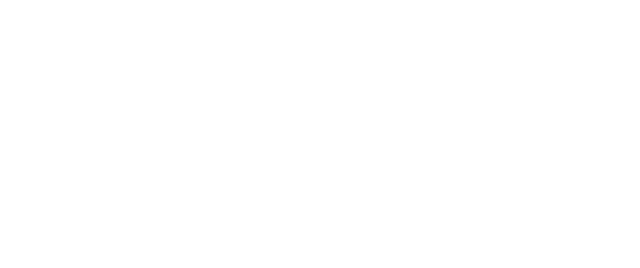
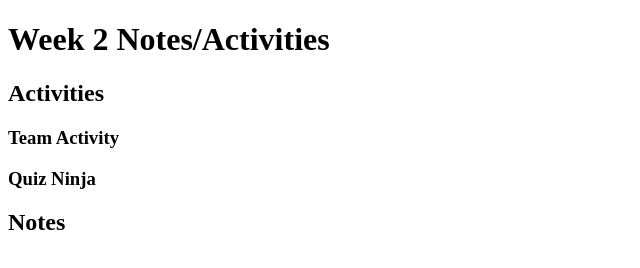
Before and after one commit to TLatu2020/WDD-330, a plain HTML site: page week2/index.html in a window 1280 px wide. Shown: the whole page, without its empty margins (0-640 px from the left). Drawn offline with Linux system fonts and the light colour scheme.

Commit message:
week 2 activites added

```diff
--- a/week2/index.html
+++ b/week2/index.html
@@ -8,6 +8,18 @@
 </head>
 
 <body>
+    <h1>Week 2 Notes/Activities</h1>
+
+
+    <h2>Activities</h2>
+
+    <h3>Team Activity</h3>
+    <a href="activities/activity.html"></a>
+
+    <h3>Quiz Ninja</h3>
+    <a href="activities/quiz_ninja.html"></a>
+
+    <h2>Notes</h2>
 
 </body>
 
```
